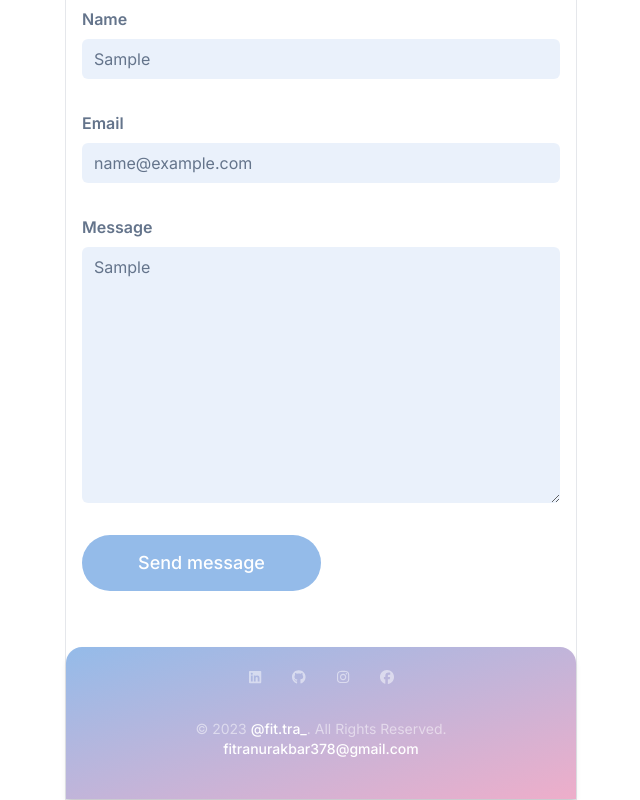
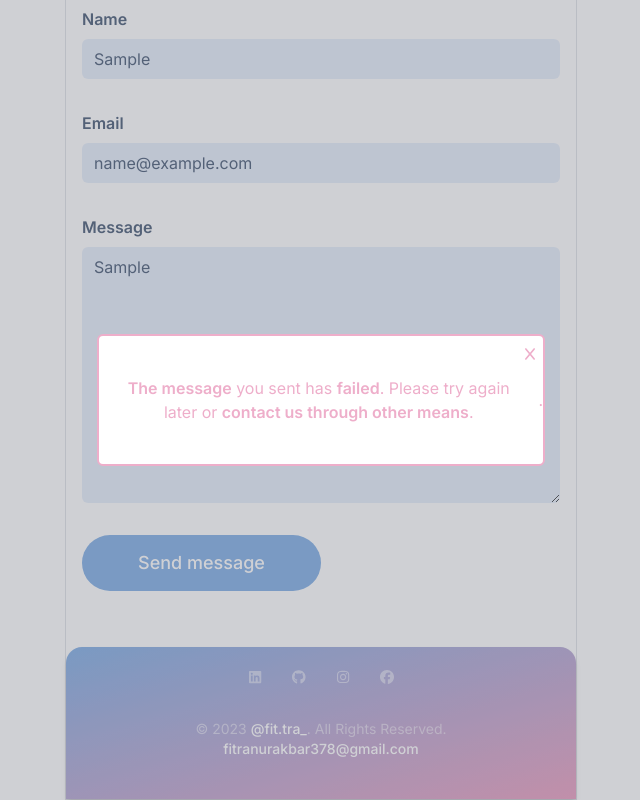
Before and after one commit to fitra-nurakbar/portfolio, a Next.js app: page / in a window 1280 px wide. Both pictures are taken after typing "Sample", "name@example.com", "Sample" into the empty fields and a click on the button "Send message". Shown: the part 552-1352 px from the top of the page, without its empty margins (319-959 px from the left). Built offline with nearby package versions, Linux system fonts and the light colour scheme; no server answers.

Commit message:
update modal

```diff
--- a/src/components/About.tsx
+++ b/src/components/About.tsx
@@ -1,4 +1,3 @@
-import React from "react";
 
 export default function About() {
   return (
--- a/src/components/Card.tsx
+++ b/src/components/Card.tsx
@@ -1,9 +1,11 @@
-import styles from "@/styles/Card.module.css"
+import styles from "@/styles/Card.module.css";
 
 export default function Card() {
   return (
-    <div className={styles.card}>
-
-    </div>
-  )
+    <p>
+      Lorem ipsum dolor sit amet consectetur adipisicing elit. Sequi, officiis
+      possimus magni odio maiores id nisi ipsa cum voluptates obcaecati dolorem
+      natus recusandae est! Quod autem quas reprehenderit nostrum qui.
+    </p>
+  );
 }
--- a/src/components/Contact.tsx
+++ b/src/components/Contact.tsx
@@ -1,6 +1,6 @@
-import React, { useEffect, useState } from "react";
+import Modal from "@/components/Modal";
 import styles from "@/styles/Contact.module.css";
-import Modal from "./Modal";
+import React, { useState } from "react";
 
 type FormValues = {
   name: string;
@@ -14,8 +14,8 @@ export default function Contact() {
     email: "",
     message: "",
   });
-  const [showModal, setShowModal] = useState(false);
-  const [response, setResponse] = useState("");
+  const [showModal, setShowModal] = useState<boolean>(false);
+  const [response, setResponse] = useState<boolean>(false);
 
   const handlerChange = (
     e: React.ChangeEvent<HTMLInputElement | HTMLTextAreaElement>
@@ -47,8 +47,7 @@ export default function Contact() {
     })
       .then((response) => {
         if (response.ok) {
-          // Success response
-          setResponse("Success!");
+          setResponse(true);
           setShowModal(true);
           setFormValues({
             name: "",
@@ -56,12 +55,14 @@ export default function Contact() {
             message: "",
           });
         } else {
-          // Error response
-          setResponse("Error!");
+          setResponse(false);
           setShowModal(true);
         }
       })
-      .catch((error) => console.error("Error!", error.message));
+      .catch((error) => {
+        setResponse(false);
+        setShowModal(true);
+      });
   };
 
   return (
--- a/src/components/Modal.tsx
+++ b/src/components/Modal.tsx
@@ -1,7 +1,9 @@
 import styles from "@/styles/Modal.module.css";
+import { faX } from "@fortawesome/free-solid-svg-icons";
+import { FontAwesomeIcon } from "@fortawesome/react-fontawesome";
 
 type ModalProps = {
-  response: string;
+  response: boolean;
   onClose: () => void;
 };
 
@@ -9,11 +11,24 @@ export default function Modal(props: ModalProps) {
   const { response, onClose } = props;
 
   return (
-    <div className={styles.modal}>
-      <p>
-        Message <span>{response}</span>
-      </p>
-      <button onClick={onClose}>X</button>
+    <div className={styles.outside}>
+      <div {...props} className={response ? styles.succes : styles.failed}>
+        {response ? (
+          <p>
+            <span>Please wait</span> for our response via <span>email</span>.
+            Thank you
+          </p>
+        ) : (
+          <p>
+            <span>The message</span> you sent has <span>failed</span>. Please
+            try again later or <span>contact us through other means</span>.
+          </p>
+        )}
+        .
+        <button onClick={onClose}>
+          <FontAwesomeIcon icon={faX} width={10} />
+        </button>
+      </div>
     </div>
   );
 }
--- a/src/components/Project.tsx
+++ b/src/components/Project.tsx
@@ -1,12 +1,10 @@
+import Card from "@/components/Card";
+
 export default function Project() {
   return (
     <>
       <h2>Project</h2>
-      <p>
-        Lorem ipsum dolor sit amet consectetur adipisicing elit. Sequi, officiis
-        possimus magni odio maiores id nisi ipsa cum voluptates obcaecati
-        dolorem natus recusandae est! Quod autem quas reprehenderit nostrum qui.
-      </p>
+      <Card />
     </>
   );
 }
--- a/src/styles/Contact.module.css
+++ b/src/styles/Contact.module.css
@@ -11,5 +11,5 @@
   @apply rounded-md py-2 px-3 bg-[#94bbe9]/20 focus:outline-[#94bbe9] mb-8;
 }
 .form button {
-  @apply border-2 border-transparent hover:border-[#94bbe9] bg-[#94bbe9] hover:bg-[#94bbe9]/20 text-lg text-white hover:text-[#94bbe9] font-medium rounded-full py-3 sm:w-1/2;
+  @apply border-2 border-transparent hover:border-[#94bbe9] bg-[#94bbe9] hover:bg-[#94bbe9]/20 text-lg text-white hover:text-[#94bbe9] font-medium rounded-full py-3 sm:w-1/2 transition-colors duration-300 ease-in-out;
 }
--- a/src/styles/Footer.module.css
+++ b/src/styles/Footer.module.css
@@ -8,5 +8,5 @@
   @apply flex justify-center gap-3 mb-5;
 }
 .containerIcons a {
-  @apply w-8 h-8 text-white/50 hover:text-white hover:border-white;
+  @apply w-8 h-8 text-white/50 hover:text-white hover:border-white transition-colors duration-300 ease-in-out;
 }
--- a/src/styles/Home.module.css
+++ b/src/styles/Home.module.css
@@ -1,4 +1,4 @@
-/* Profile styles */
+/* Hero section */
 .profile {
   @apply bg-gradient-to-tr from-[#94bbe9] to-[#eeaeca] rounded-b-2xl grid md:flex justify-between items-center drop-shadow-md overflow-hidden;
 }
@@ -30,10 +30,10 @@
   @apply absolute h-[10px] w-[10px] bg-white/50 left-[80%] sm:left-[71%] rounded-full animate-bounce;
 }
 .pacman {
-  @apply absolute w-0 h-0 border-l-[20px] border-r-[20px] border-t-[20px] border-b-[20px] border-l-white/50 border-r-transparent border-t-white/50 border-b-white/50 left-[57%] rounded-full animate-bounce hover:border-white/50 hover:translate-x-1/2 hover:cursor-pointer;
+  @apply absolute w-0 h-0 border-l-[20px] border-r-[20px] border-t-[20px] border-b-[20px] border-l-white/50 border-r-transparent border-t-white/50 border-b-white/50 left-[57%] rounded-full animate-bounce hover:border-white/50 hover:translate-x-1/2 hover:cursor-pointer transition-colors duration-200 ease-in-out;
 }
 
-/* styles About */
+/* Contents */
 .content {
   @apply pt-7 pb-14 px-4 text-slate-500;
 }
--- a/src/styles/Layout.module.css
+++ b/src/styles/Layout.module.css
@@ -1,3 +1,3 @@
 .main {
-  @apply max-w-lg mx-auto border;
+  @apply max-w-lg mx-auto border bg-white dark:bg-sky-50;
 }
--- a/src/styles/Modal.module.css
+++ b/src/styles/Modal.module.css
@@ -1,9 +1,23 @@
-.modal {
-  @apply top-[2%] left-1/2 -translate-x-1/2 w-[90%] max-w-lg fixed transition-all bg-white text-[#94bbe9] border-2 border-[#94bbe9] flex justify-center items-center rounded-full;
+.outside {
+  @apply fixed h-full w-full top-0 left-0 bg-slate-900/20;
 }
-.modal p {
-  @apply px-10 py-5 w-full;
+/* succes */
+.succes {
+  @apply top-1/2 left-1/2 -translate-x-1/2 -translate-y-1/2 w-[90%] max-w-md fixed bg-white text-[#94bbe9] border-2 border-[#94bbe9] flex justify-center items-center rounded-md transition duration-300 ease-in-out;
 }
-.modal button {
-  @apply m-5 text-xs md:text-sm top-0 right-0 hover:text-red-500;
+.succes p {
+  @apply text-center px-5 py-10 w-full;
 }
+.succes button {
+  @apply absolute m-2 text-xs md:text-sm top-0 right-0 hover:scale-125;
+}
+/* failed */
+.failed {
+  @apply top-1/2 left-1/2 -translate-x-1/2 -translate-y-1/2 w-[90%] max-w-md fixed bg-white text-[#eeaeca] border-2 border-[#eeaeca] flex justify-center items-center rounded-md transition duration-300 ease-in-out;
+}
+.failed p {
+  @apply text-center px-5 py-10 w-full;
+}
+.failed button {
+  @apply absolute m-2 text-xs md:text-sm top-0 right-0 hover:scale-125;
+}
```
